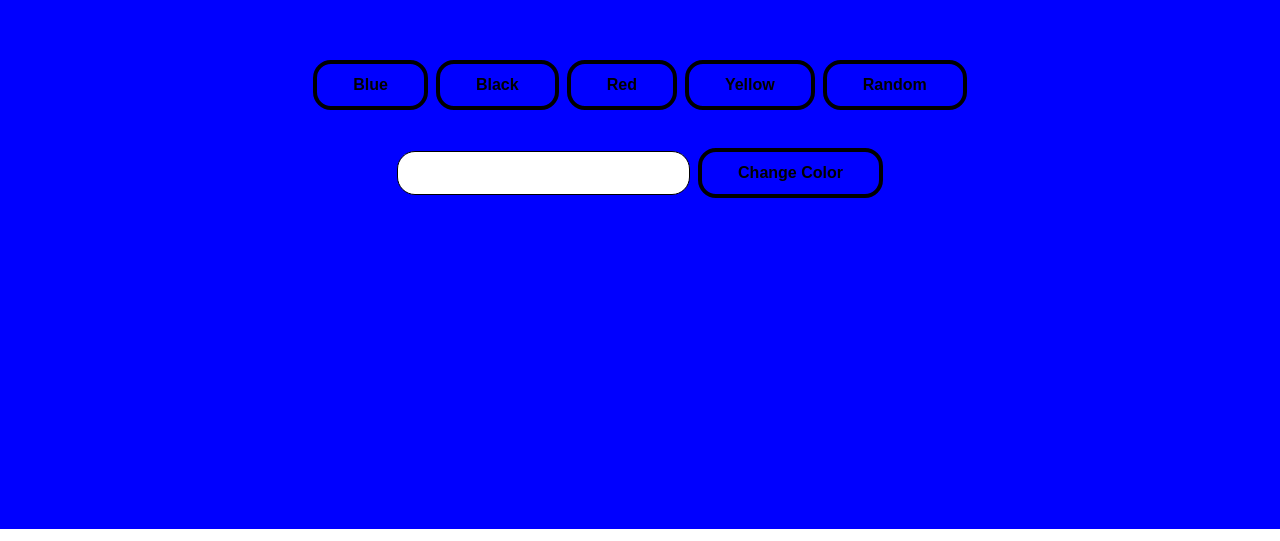
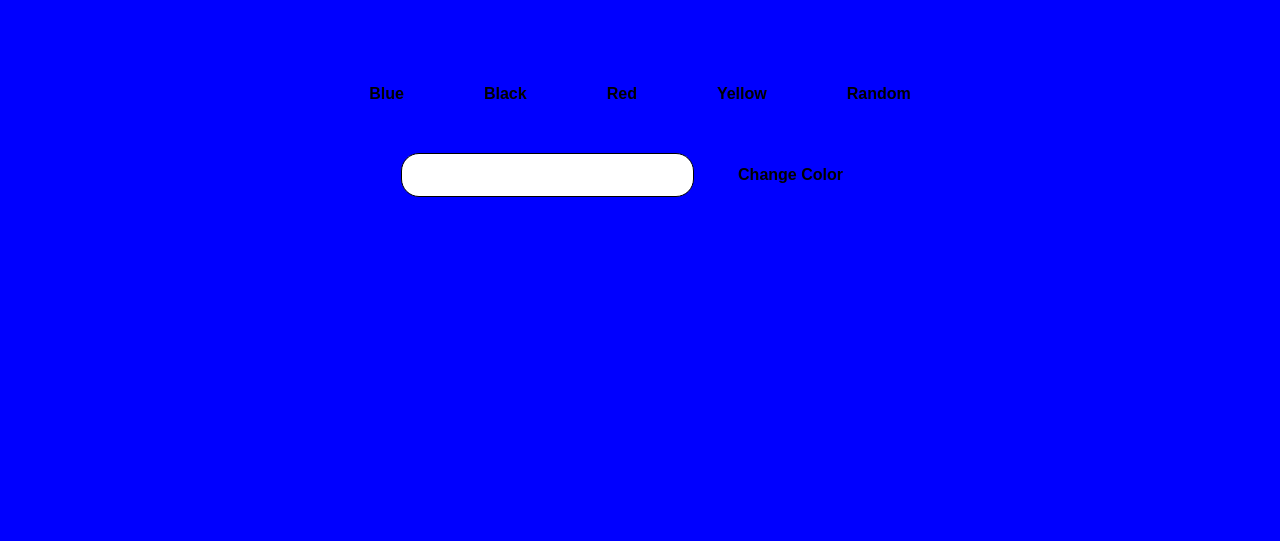
Before and after one commit to Adityakr3/React-Project, a React (Vite) app: page /background in a window 1280 px wide. Shown: the part 271-812 px from the top of the page. Built offline with nearby package versions, Linux system fonts and the light colour scheme.

Commit message:
'x => o'

```diff
--- a/src/BackGroundChange/BackGroundChange.jsx
+++ b/src/BackGroundChange/BackGroundChange.jsx
@@ -11,14 +11,14 @@ export const BackGroundChange = () => {
         fontSize: "16px",
         fontWeight: "bold",
         backgroundColor:[color],
-        border:"4px solid black",
+        // border:"4px solid black",
     };
     return (
         <div>
             <div
                 style={{
                     width: "100%",
-                    height: "800px",
+                    height: "812px",
                     backgroundColor: [color],
                     display: "flex",
                     flexDirection: "column",
```
